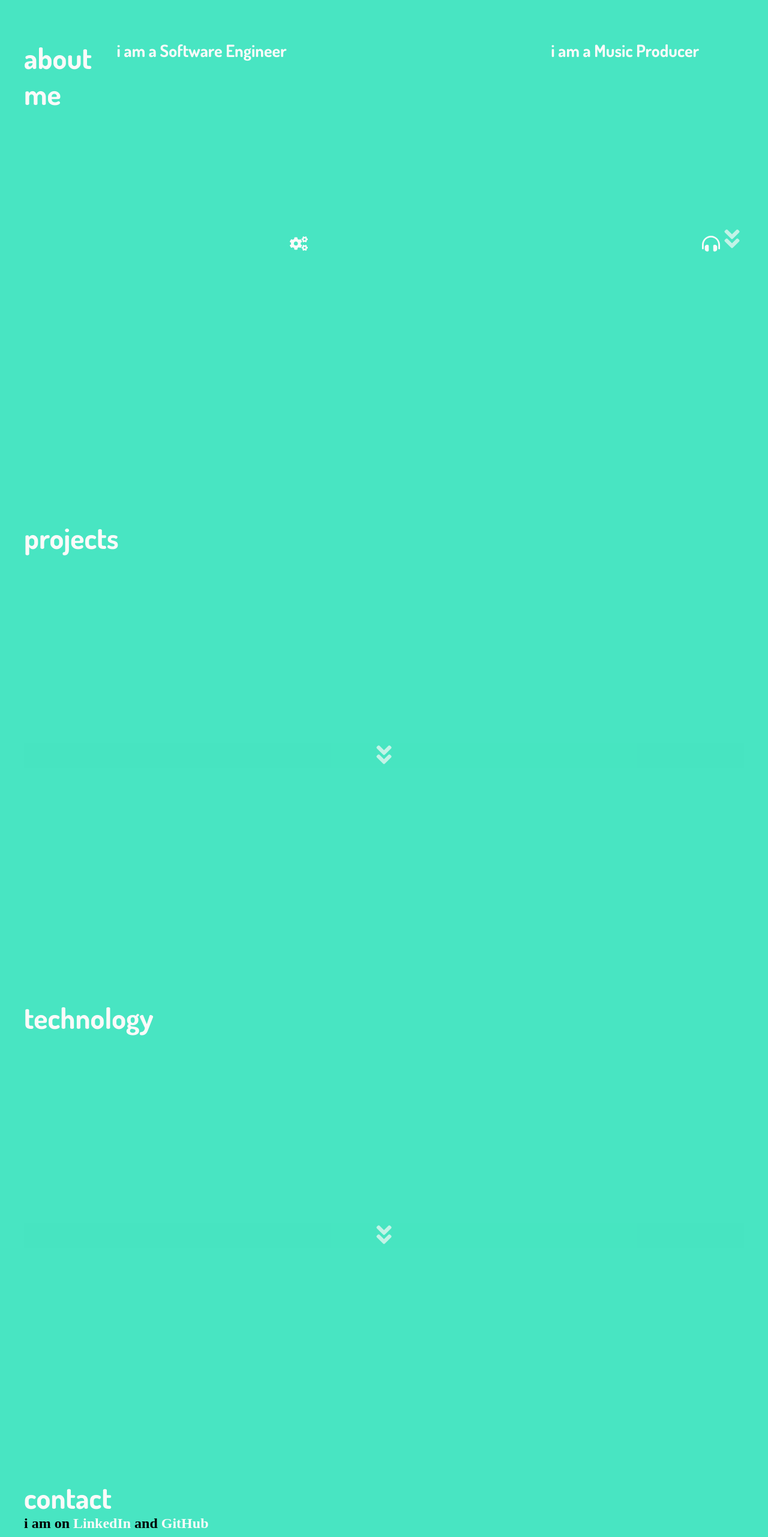
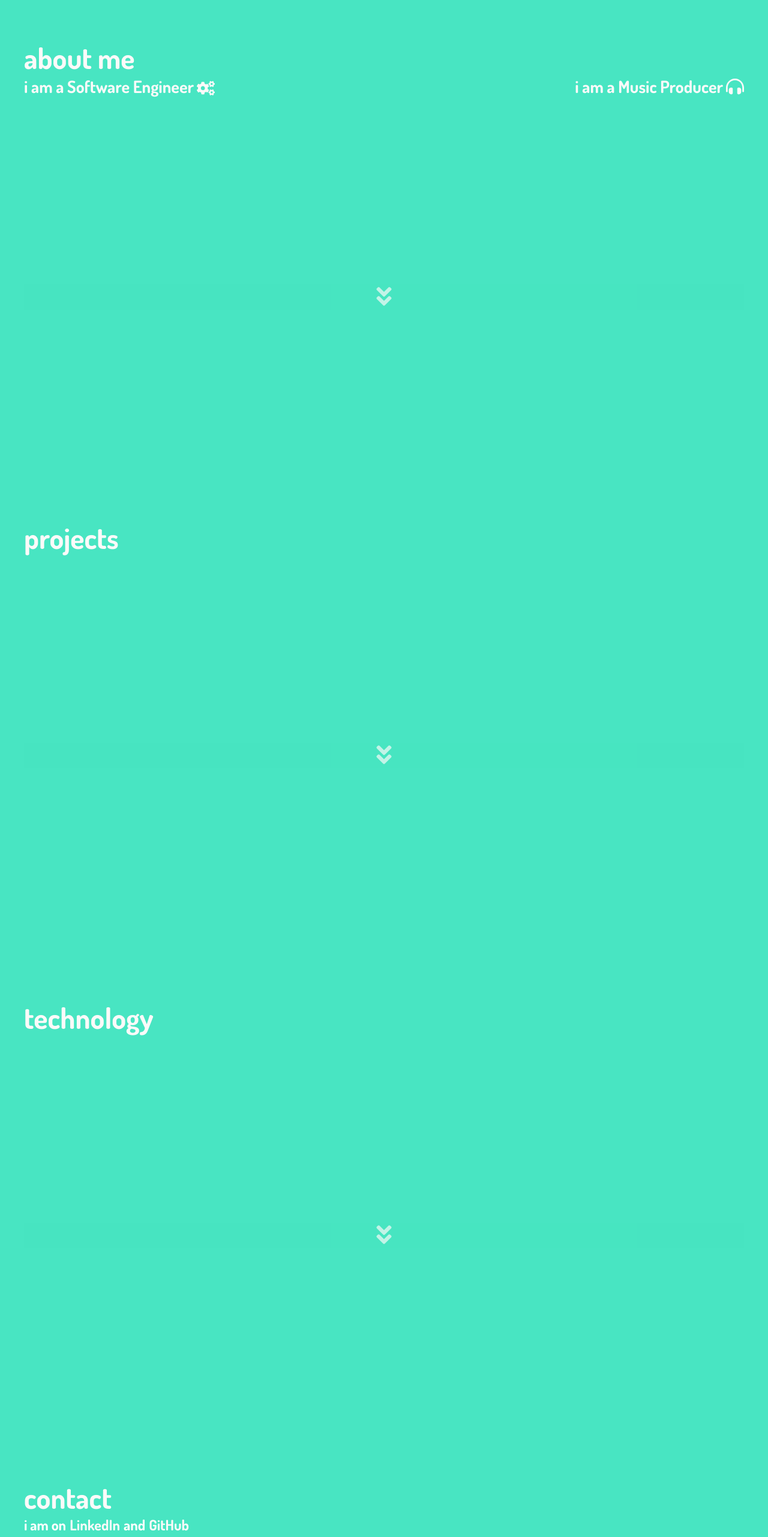
Before and after one commit to IamDgrant/portfoliosite, a React (Create React App) app: page / in a window 1280 px wide. Shown: the part 974-3536 px from the top of the page at 60% size. Built offline with nearby package versions, Linux system fonts and the light colour scheme.

Commit message:
added styling to contact component

```diff
--- a/src/components/Contacts.js
+++ b/src/components/Contacts.js
@@ -4,9 +4,10 @@ import upBtn from "../assets/angle-double-up-solid.svg";
 const Contact = ({ handleHomeClick }) => {
   return (
     <>
+      <div className="contact-container">
         <div className="title-container">contact</div>
         <div className="profile-links-container">
-        i am on{" "}
+          i am on
           <div className="linkedin-highlight">
             {" "}
             <a
@@ -29,6 +30,22 @@ const Contact = ({ handleHomeClick }) => {
             </a>
           </div>
         </div>
+        <div className="email-phone-container">
+          <div className="contact-text">
+            <p>
+              If you have any questions about me or my projects and would like
+              to contact me more directly, I would love to hear from you!
+            </p>
+          </div>
+          <div className="contact-email">
+            <div>email</div>
+            <a href="mailto: iamdgrant@me.com">iamdgrant@me.com</a>
+          </div>
+          <div className="contact-phone">
+          <div>phone</div>
+            <a href="tel:1-786-356-9158">786.356.9158</a>
+          </div>
+        </div>
         <div className="scroll-to-contacts-container">
           <button
             onClick={handleHomeClick}
@@ -49,6 +66,7 @@ const Contact = ({ handleHomeClick }) => {
             />
           </button>
         </div>
+      </div>
     </>
   );
 };
--- a/src/index.css
+++ b/src/index.css
@@ -38,8 +38,6 @@ a {
   display: flex;
   justify-content: center;
   margin-top: 39vh;
-  /* position: relative;
-  top: 0px; */
   animation: blinker 2s linear infinite;
 }
 
@@ -112,15 +110,17 @@ a {
 }
 
 .profile-container {
+  width: 100%;
   display: flex;
+  flex-direction: column;
   justify-content: center;
-  width: 100%;
   font-family: "Dosis", sans-serif;
   font-weight: 700;
   color: #fcfaf9;
 }
 
 .title-container {
+  white-space: nowrap;
   font-size: 6vh;
   font-family: "Dosis", sans-serif;
   font-weight: 700;
@@ -129,20 +129,22 @@ a {
 
 .about-sd {
   width: 100%;
+  white-space: nowrap;
   font-size: 3.5vh;
   font-weight: 700;
 }
 
 .about-mp {
+  width: 100%;
+  white-space: nowrap;
   justify-content: flex-end;
-  width: 100%;
   font-size: 3.5vh;
   font-weight: 700;
 }
 
 .profile-about-container {
+  width: 100%;
   display: flex;
-  width: 100%;
   font-size: 3vh;
   font-weight: 700;
 }
@@ -150,8 +152,22 @@ a {
 .profile-links-container {
   width: 100%;
   display: flex;
+  font-family: "Dosis", sans-serif;
   font-size: 3vh;
   font-weight: 700;
+  color: #fff;
+}
+
+.contact-container {
+  display: flex;
+  flex-direction: column;
+}
+
+.email-phone-container {
+  font-family: "Dosis", sans-serif;
+  font-size: 3vh;
+  font-weight: 700;
+  color: #fff;
 }
 
 .linkedin-highlight {
@@ -190,7 +206,7 @@ a {
 
 .headphones {
   display: flex;
-  align-items: flex-end;
+  align-items: center;
   margin-left: 5px;
 }
 
```
Also changed, not shown: src/components/Home.js (+0 -60 lines). Lines whose indentation alone changed are shown as unchanged.
